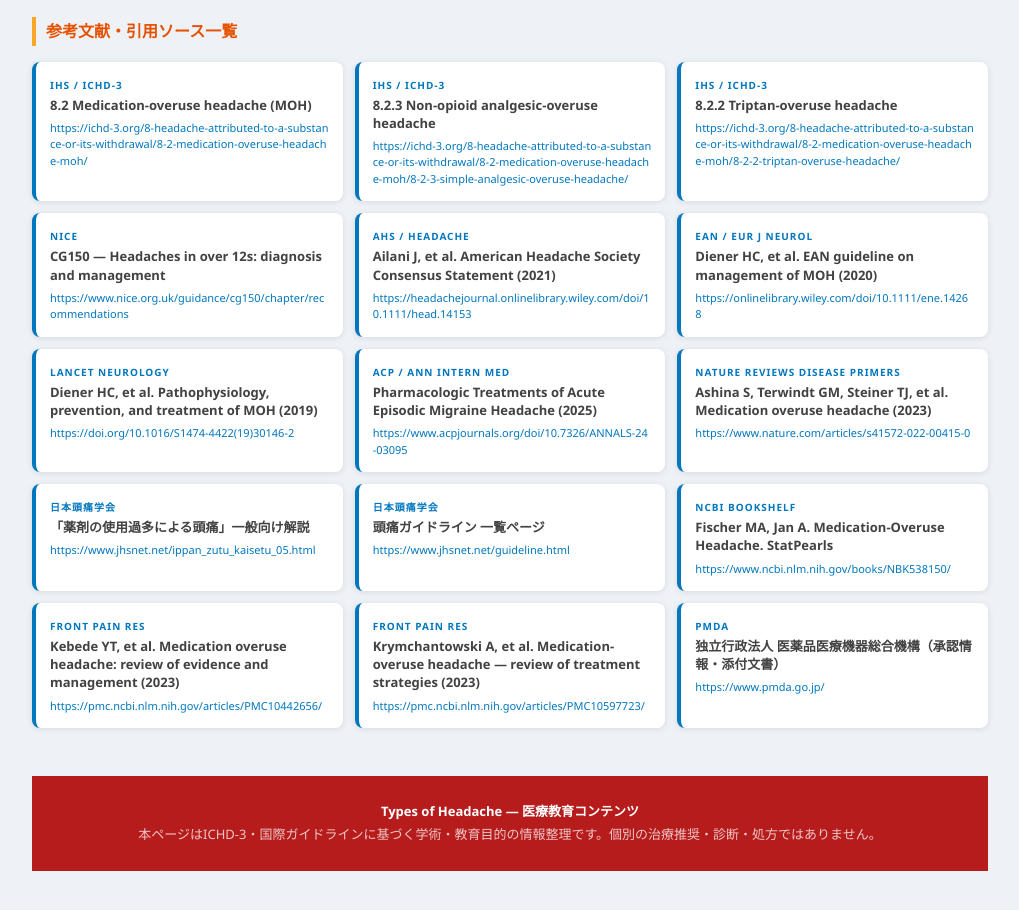
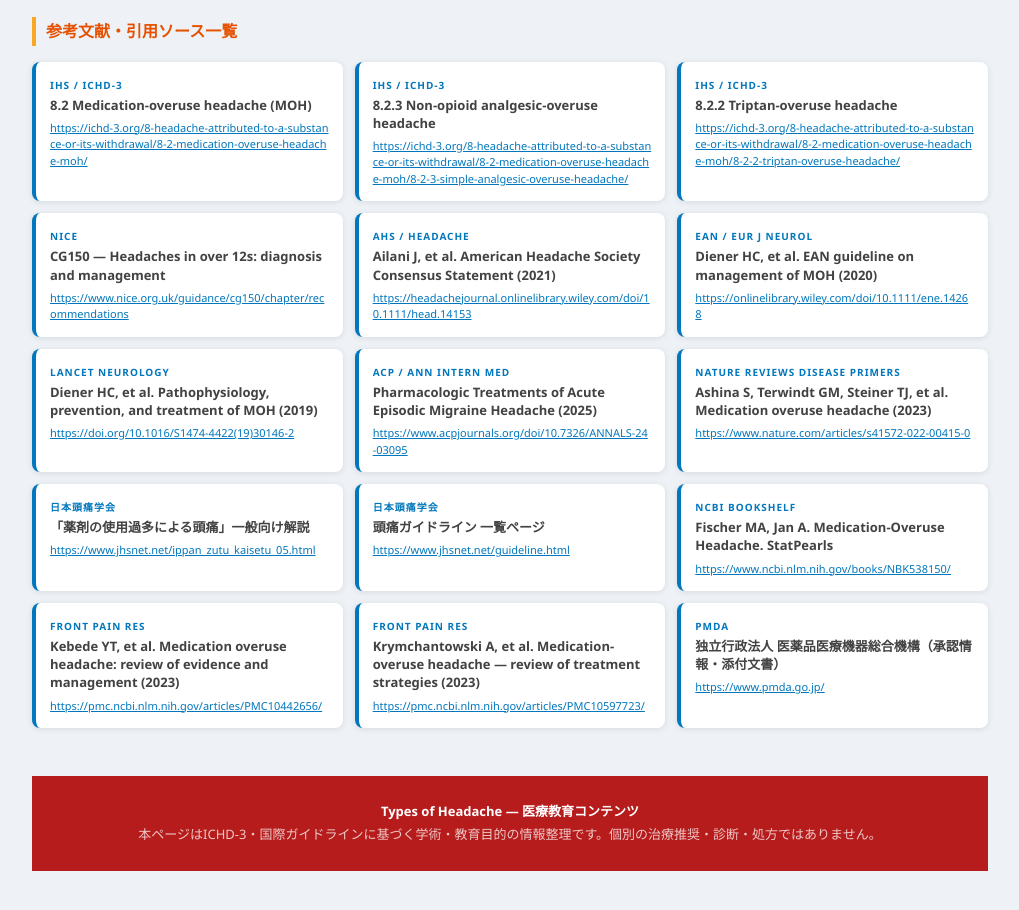
Before and after one commit to myoshi2891/Medical-Studies, a Next.js app in the folder web-next/: page /treatment/moh-acute-use-days in a window 1280 px wide. Shown: the part 9420-10330 px from the top of the page, without its empty margins (260-1279 px from the left). Built offline with nearby package versions, Linux system fonts and the light colour scheme.

Commit message:
fix(web-next): wrap reference URLs with Ext component in moh acute use days page

```diff
--- a/web-next/app/treatment/moh-acute-use-days/page.tsx
+++ b/web-next/app/treatment/moh-acute-use-days/page.tsx
@@ -1,4 +1,5 @@
 import type { Metadata } from "next";
+import { Ext } from "@/components/Ext";
 import MermaidDiagram from "@/components/MermaidDiagram";
 import { MohAcuteUseDaysSidebar } from "@/components/treatment/MohAcuteUseDaysSidebar";
 import "./moh-acute-use-days.css";
@@ -857,28 +858,36 @@ Note2 --> FollowUp`}
                 <div className="src-org">IHS / ICHD-3</div>
                 <div className="src-t">8.2 Medication-overuse headache (MOH)</div>
                 <div className="src-url">
+                  <Ext href="https://ichd-3.org/8-headache-attributed-to-a-substance-or-its-withdrawal/8-2-medication-overuse-headache-moh/">
                     https://ichd-3.org/8-headache-attributed-to-a-substance-or-its-withdrawal/8-2-medication-overuse-headache-moh/
+                  </Ext>
                 </div>
               </div>
               <div className="src">
                 <div className="src-org">IHS / ICHD-3</div>
                 <div className="src-t">8.2.3 Non-opioid analgesic-overuse headache</div>
                 <div className="src-url">
+                  <Ext href="https://ichd-3.org/8-headache-attributed-to-a-substance-or-its-withdrawal/8-2-medication-overuse-headache-moh/8-2-3-simple-analgesic-overuse-headache/">
                     https://ichd-3.org/8-headache-attributed-to-a-substance-or-its-withdrawal/8-2-medication-overuse-headache-moh/8-2-3-simple-analgesic-overuse-headache/
+                  </Ext>
                 </div>
               </div>
               <div className="src">
                 <div className="src-org">IHS / ICHD-3</div>
                 <div className="src-t">8.2.2 Triptan-overuse headache</div>
                 <div className="src-url">
+                  <Ext href="https://ichd-3.org/8-headache-attributed-to-a-substance-or-its-withdrawal/8-2-medication-overuse-headache-moh/8-2-2-triptan-overuse-headache/">
                     https://ichd-3.org/8-headache-attributed-to-a-substance-or-its-withdrawal/8-2-medication-overuse-headache-moh/8-2-2-triptan-overuse-headache/
+                  </Ext>
                 </div>
               </div>
               <div className="src">
                 <div className="src-org">NICE</div>
                 <div className="src-t">CG150 — Headaches in over 12s: diagnosis and management</div>
                 <div className="src-url">
+                  <Ext href="https://www.nice.org.uk/guidance/cg150/chapter/recommendations">
                     https://www.nice.org.uk/guidance/cg150/chapter/recommendations
+                  </Ext>
                 </div>
               </div>
               <div className="src">
@@ -887,7 +896,9 @@ Note2 --> FollowUp`}
                   Ailani J, et al. American Headache Society Consensus Statement (2021)
                 </div>
                 <div className="src-url">
+                  <Ext href="https://headachejournal.onlinelibrary.wiley.com/doi/10.1111/head.14153">
                     https://headachejournal.onlinelibrary.wiley.com/doi/10.1111/head.14153
+                  </Ext>
                 </div>
               </div>
               <div className="src">
@@ -895,14 +906,22 @@ Note2 --> FollowUp`}
                 <div className="src-t">
                   Diener HC, et al. EAN guideline on management of MOH (2020)
                 </div>
-                <div className="src-url">https://onlinelibrary.wiley.com/doi/10.1111/ene.14268</div>
+                <div className="src-url">
+                  <Ext href="https://onlinelibrary.wiley.com/doi/10.1111/ene.14268">
+                    https://onlinelibrary.wiley.com/doi/10.1111/ene.14268
+                  </Ext>
+                </div>
               </div>
               <div className="src">
                 <div className="src-org">Lancet Neurology</div>
                 <div className="src-t">
                   Diener HC, et al. Pathophysiology, prevention, and treatment of MOH (2019)
                 </div>
-                <div className="src-url">https://doi.org/10.1016/S1474-4422(19)30146-2</div>
+                <div className="src-url">
+                  <Ext href="https://doi.org/10.1016/S1474-4422(19)30146-2">
+                    https://doi.org/10.1016/S1474-4422(19)30146-2
+                  </Ext>
+                </div>
               </div>
               <div className="src">
                 <div className="src-org">ACP / Ann Intern Med</div>
@@ -910,7 +929,9 @@ Note2 --> FollowUp`}
                   Pharmacologic Treatments of Acute Episodic Migraine Headache (2025)
                 </div>
                 <div className="src-url">
+                  <Ext href="https://www.acpjournals.org/doi/10.7326/ANNALS-24-03095">
                     https://www.acpjournals.org/doi/10.7326/ANNALS-24-03095
+                  </Ext>
                 </div>
               </div>
               <div className="src">
@@ -918,24 +939,40 @@ Note2 --> FollowUp`}
                 <div className="src-t">
                   Ashina S, Terwindt GM, Steiner TJ, et al. Medication overuse headache (2023)
                 </div>
-                <div className="src-url">https://www.nature.com/articles/s41572-022-00415-0</div>
+                <div className="src-url">
+                  <Ext href="https://www.nature.com/articles/s41572-022-00415-0">
+                    https://www.nature.com/articles/s41572-022-00415-0
+                  </Ext>
+                </div>
               </div>
               <div className="src">
                 <div className="src-org">日本頭痛学会</div>
                 <div className="src-t">「薬剤の使用過多による頭痛」一般向け解説</div>
-                <div className="src-url">https://www.jhsnet.net/ippan_zutu_kaisetu_05.html</div>
+                <div className="src-url">
+                  <Ext href="https://www.jhsnet.net/ippan_zutu_kaisetu_05.html">
+                    https://www.jhsnet.net/ippan_zutu_kaisetu_05.html
+                  </Ext>
+                </div>
               </div>
               <div className="src">
                 <div className="src-org">日本頭痛学会</div>
                 <div className="src-t">頭痛ガイドライン 一覧ページ</div>
-                <div className="src-url">https://www.jhsnet.net/guideline.html</div>
+                <div className="src-url">
+                  <Ext href="https://www.jhsnet.net/guideline.html">
+                    https://www.jhsnet.net/guideline.html
+                  </Ext>
+                </div>
               </div>
               <div className="src">
                 <div className="src-org">NCBI Bookshelf</div>
                 <div className="src-t">
                   Fischer MA, Jan A. Medication-Overuse Headache. StatPearls
                 </div>
-                <div className="src-url">https://www.ncbi.nlm.nih.gov/books/NBK538150/</div>
+                <div className="src-url">
+                  <Ext href="https://www.ncbi.nlm.nih.gov/books/NBK538150/">
+                    https://www.ncbi.nlm.nih.gov/books/NBK538150/
+                  </Ext>
+                </div>
               </div>
               <div className="src">
                 <div className="src-org">Front Pain Res</div>
@@ -943,7 +980,11 @@ Note2 --> FollowUp`}
                   Kebede YT, et al. Medication overuse headache: review of evidence and management
                   (2023)
                 </div>
-                <div className="src-url">https://pmc.ncbi.nlm.nih.gov/articles/PMC10442656/</div>
+                <div className="src-url">
+                  <Ext href="https://pmc.ncbi.nlm.nih.gov/articles/PMC10442656/">
+                    https://pmc.ncbi.nlm.nih.gov/articles/PMC10442656/
+                  </Ext>
+                </div>
               </div>
               <div className="src">
                 <div className="src-org">Front Pain Res</div>
@@ -951,14 +992,20 @@ Note2 --> FollowUp`}
                   Krymchantowski A, et al. Medication-overuse headache — review of treatment
                   strategies (2023)
                 </div>
-                <div className="src-url">https://pmc.ncbi.nlm.nih.gov/articles/PMC10597723/</div>
+                <div className="src-url">
+                  <Ext href="https://pmc.ncbi.nlm.nih.gov/articles/PMC10597723/">
+                    https://pmc.ncbi.nlm.nih.gov/articles/PMC10597723/
+                  </Ext>
+                </div>
               </div>
               <div className="src">
                 <div className="src-org">PMDA</div>
                 <div className="src-t">
                   独立行政法人 医薬品医療機器総合機構（承認情報・添付文書）
                 </div>
-                <div className="src-url">https://www.pmda.go.jp/</div>
+                <div className="src-url">
+                  <Ext href="https://www.pmda.go.jp/">https://www.pmda.go.jp/</Ext>
+                </div>
               </div>
             </div>
           </section>
```
Lines whose indentation alone changed are shown as unchanged.
